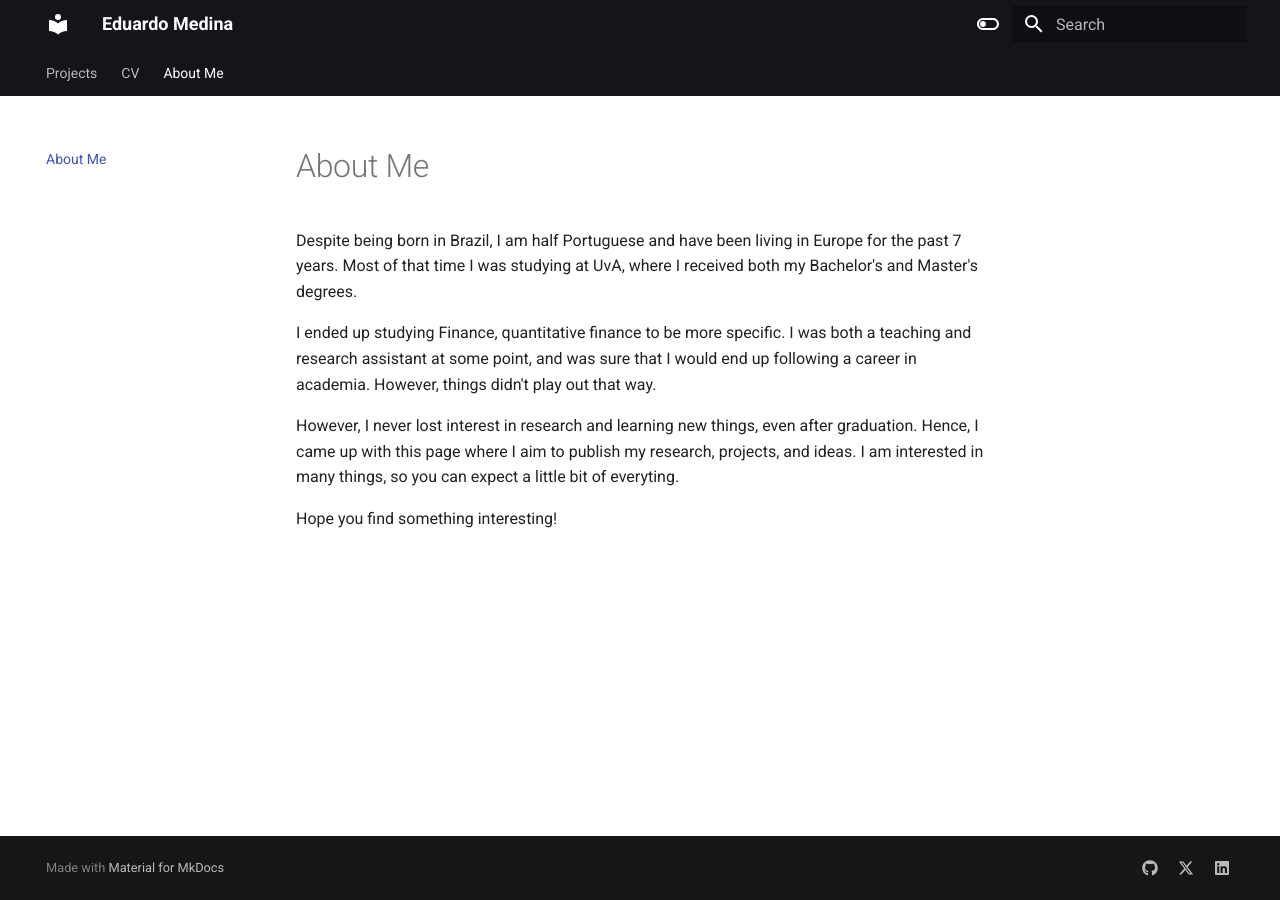
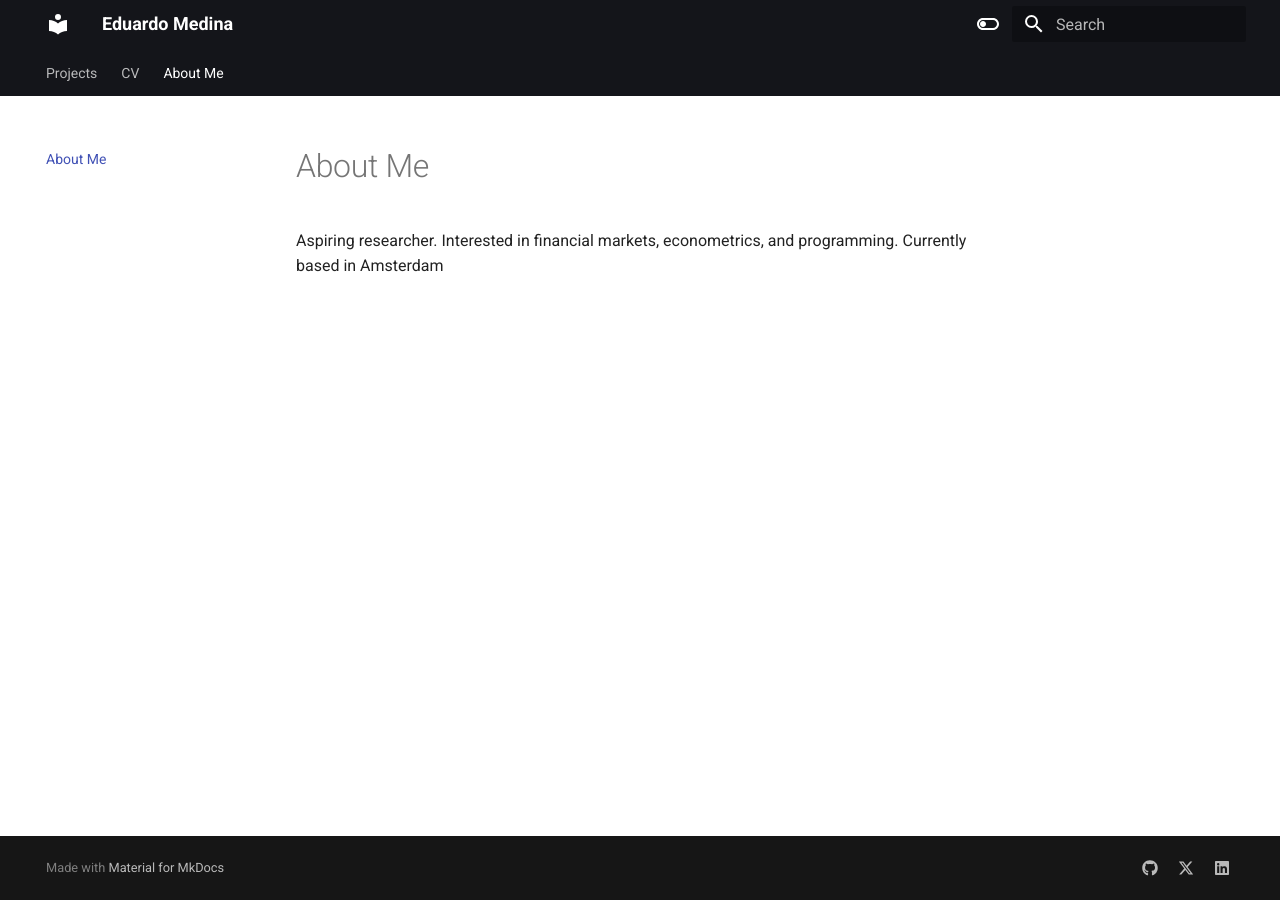
Before and after one commit to Strogow2/eduardo_med, an MkDocs documentation site: the page built from docs/about.md, in a window 1280 px wide. Built offline with MkDocs 1.6.1 and Material for MkDocs 9.7.7, drawn with Linux system fonts in a browser that asks for light colours.

Commit message:
updatign the about section

```diff
--- a/docs/about.md
+++ b/docs/about.md
@@ -2,14 +2,8 @@
 title: Abot me
 summary: Small description of who I am
 authors:
-    - Edaurdo Medina
+    - Eduardo Medina
 date: 2024-06-23
 ---
 
-Despite being born in Brazil, I am half Portuguese and have been living in Europe for the past 7 years. Most of that time I was studying at UvA, where I received both my Bachelor's and Master's degrees.
-
-I ended up studying Finance, quantitative finance to be more specific. I was both a teaching and research assistant at some point, and was sure that I would end up following a career in academia. However, things didn't play out that way.
-
-However, I never lost interest in research and learning new things, even after graduation. Hence, I came up with this page where  I aim to publish my research, projects, and ideas. I am interested in many things, so you can expect a little bit of everyting.
-
-Hope you find something interesting!
+Aspiring researcher. Interested in financial markets, econometrics, and programming. Currently based in Amsterdam
```
